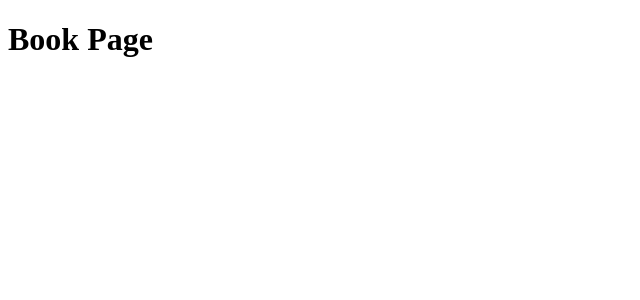
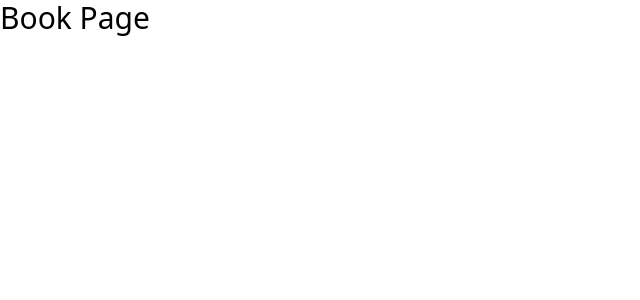
Before and after one commit to goelradha12/digital-library, a React (Vite) app in the folder client/: page /book in a window 1280 px wide. Shown: the top 300 px of the page, without its empty margins (0-640 px from the left). Built offline with nearby package versions, Linux system fonts and the light colour scheme.

Commit message:
configured tailwind

```diff
--- a/client/package.json
+++ b/client/package.json
@@ -11,9 +11,11 @@
     "format": "prettier --write ."
   },
   "dependencies": {
+    "@tailwindcss/vite": "^4.1.12",
     "react": "^19.1.0",
     "react-dom": "^19.1.0",
-    "react-router": "^7.8.2"
+    "react-router": "^7.8.2",
+    "tailwindcss": "^4.1.12"
   },
   "devDependencies": {
     "@eslint/js": "^9.30.1",
--- /dev/null
+++ b/client/src/index.css
@@ -0,0 +1 @@
+@import 'tailwindcss';
--- a/client/src/main.jsx
+++ b/client/src/main.jsx
@@ -5,6 +5,7 @@ import LoginPage from './pages/LoginPage';
 import SignUpPage from './pages/SignUpPage';
 import BookPage from './pages/BookPage';
 import AboutUs from './pages/AboutUs';
+import './index.css';
 
 createRoot(document.getElementById('root')).render(
   <BrowserRouter>
--- a/client/src/pages/BookPage.jsx
+++ b/client/src/pages/BookPage.jsx
@@ -3,7 +3,7 @@ import React from 'react';
 const BookPage = () => {
   return (
     <div>
-      <h1>Book Page</h1>
+      <p className="text-3xl">Book Page</p>
     </div>
   );
 };
--- a/client/vite.config.js
+++ b/client/vite.config.js
@@ -1,7 +1,8 @@
 import { defineConfig } from 'vite';
 import react from '@vitejs/plugin-react';
+import tailwindcss from '@tailwindcss/vite';
 
 // https://vite.dev/config/
 export default defineConfig({
-  plugins: [react()],
+  plugins: [tailwindcss(), react()],
 });
```
Also changed, not shown: 2 other files (tests, documents, lock files or other folders).
